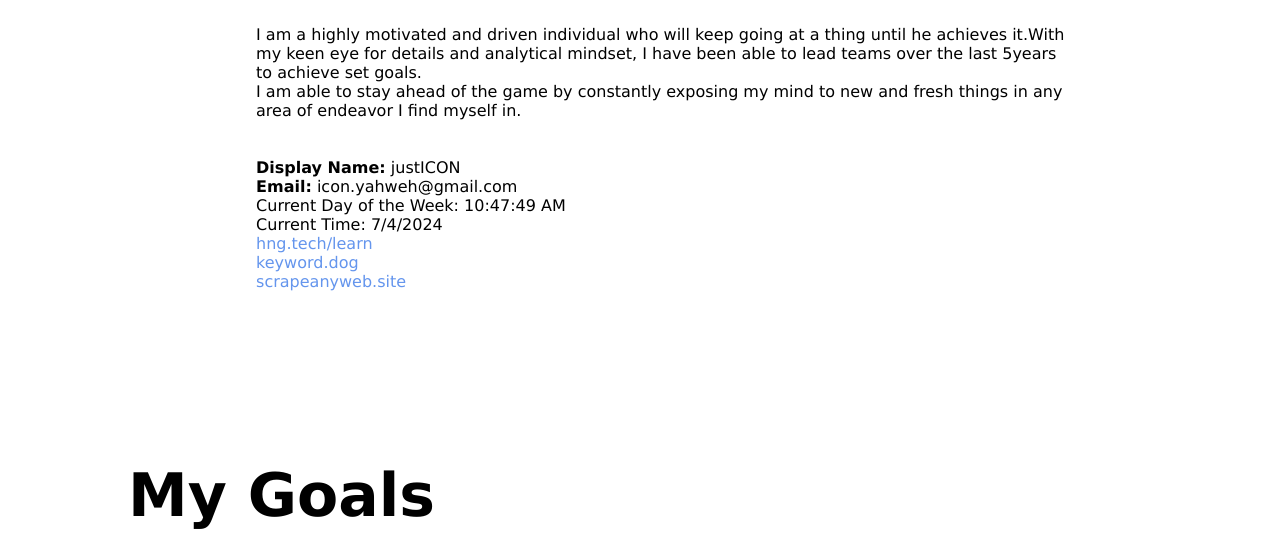
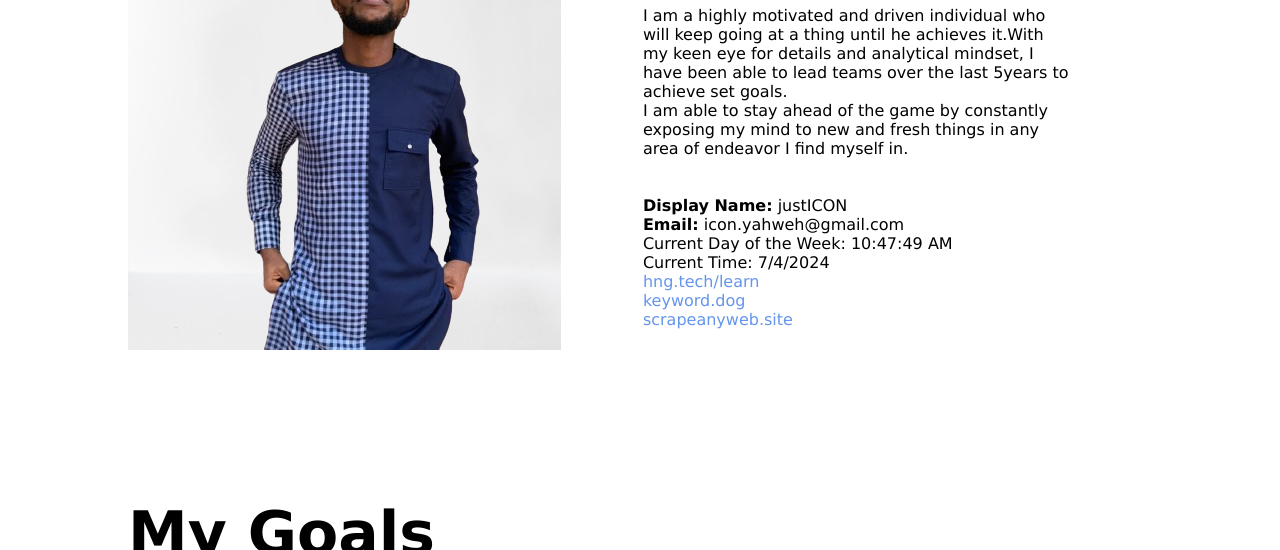
Before and after one commit to justifiedICON/Personal-Website, a plain HTML site: page index.html in a window 1280 px wide. Shown: the part 724-1274 px from the top of the page. Drawn offline with Linux system fonts and the light colour scheme.

Commit message:
Update index.html

```diff
--- a/index.html
+++ b/index.html
@@ -34,7 +34,7 @@
         </div>
         <div id="about-section">
             <div class="image">
-                <img data-testId="slackProfilePicture" src="photos/Slack photo.png" alt="my photo
+                <img data-testId="slackProfilePicture" src="Slack photo.png" alt="my photo
                     ">
             </div>
             <div class="about-text">
```
